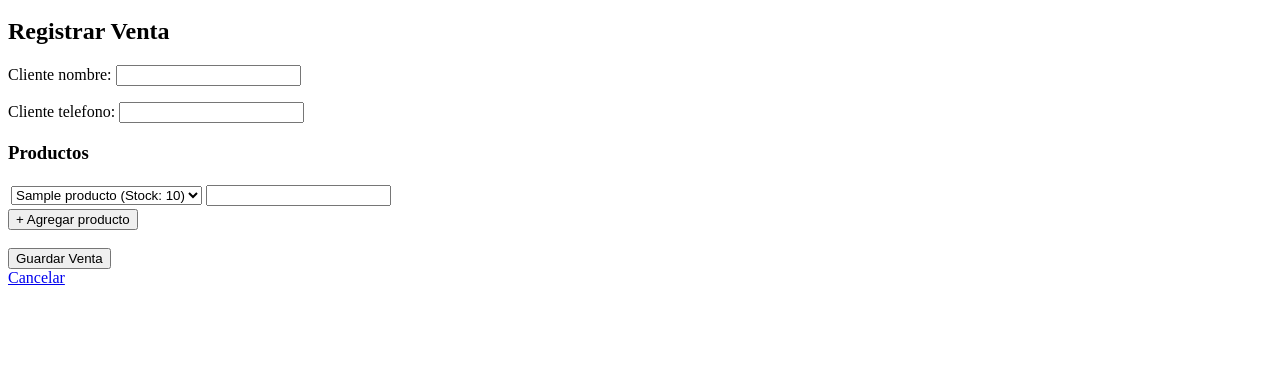
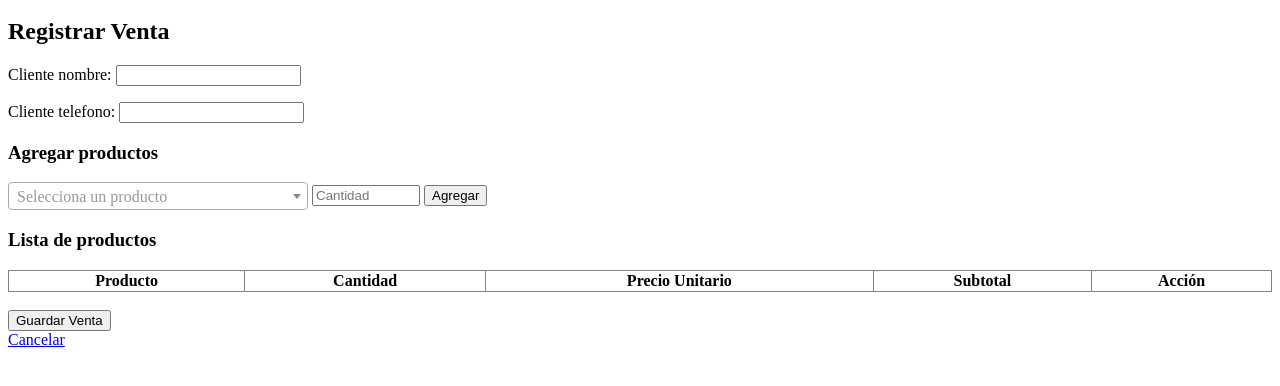
Before and after one commit to rb1022533/punto_de_venta, a Django app: page /agregar_venta/ in a window 1280 px wide. Shown: the part 198-584 px from the top of the page. Run offline with Django 5.2, Linux system fonts and the light colour scheme; a user stored in the database is signed in; tables that the repository leaves empty hold one stand-in row (values such as "Sample post"); lists and menus that the app fills with data are empty; some libraries are stand-ins or nearby versions.

Commit message:
commit 9: mejorado agregar_venta con buscador dinámico de productos, funcionando ok

```diff
--- a/app/views.py
+++ b/app/views.py
@@ -128,58 +128,68 @@
 #Agregar Venta
 @login_required
 def agregar_venta(request):
-    DetalleVentaFormSet = inlineformset_factory(
-        Venta, DetalleVenta,
-        form=DetalleVentaForm,
-        extra=1,
-        can_delete=False
-    )
+    if request.method == "POST":
+        # Datos del cliente
+        cliente_nombre = request.POST.get('cliente_nombre')
+        cliente_telefono = request.POST.get('cliente_telefono')
 
-    if request.method == 'POST':
-        venta_form = VentaForm(request.POST)
-        if venta_form.is_valid():
-            venta = venta_form.save(commit=False)
-            venta.total = 0
-            venta.save()
+        # Listas de productos y cantidades
+        productos_ids = request.POST.getlist('productos[]')
+        cantidades = request.POST.getlist('cantidades[]')
 
-            formset = DetalleVentaFormSet(request.POST, instance=venta)
+        if not productos_ids or not cantidades:
+            messages.error(request, "Debes agregar al menos un producto")
+            return redirect('agregar_venta')
 
-            if formset.is_valid():
-                total_venta = 0
-                for form in formset:
-                    if not form.cleaned_data or not form.cleaned_data.get('producto'):
-                        continue
+        # Crear la venta
+        venta = Venta.objects.create(
+            cliente_nombre=cliente_nombre,
+            cliente_telefono=cliente_telefono,
+            total=0
+        )
+        total_venta = 0
 
-                    detalle = form.save(commit=False)
-                    detalle.venta = venta
+        # Agregar detalles de venta
+        for pid, cant in zip(productos_ids, cantidades):
+            producto = get_object_or_404(Producto, id=pid)
+            cantidad = int(cant)
 
-                    if detalle.producto.cantidad_stock >= detalle.cantidad:
-                        detalle.producto.cantidad_stock -= detalle.cantidad
-                        detalle.producto.save()
+            if producto.cantidad_stock < cantidad:
+                messages.error(request, f"No hay suficiente stock de {producto.nombre}")
+                venta.delete()
+                return redirect('agregar_venta')
 
-                        detalle.precio_unitario = detalle.producto.precio_venta
-                        detalle.save()
+            # Reducir stock
+            producto.cantidad_stock -= cantidad
+            producto.save()
 
-                        total_venta += detalle.cantidad * detalle.precio_unitario
-                    else:
-                        messages.error(request, f"No hay suficiente stock de {detalle.producto.nombre}")
-                        venta.delete()
-                        return redirect('agregar_venta')
+            # Crear detalle de venta
+            detalle = DetalleVenta.objects.create(
+                venta=venta,
+                producto=producto,
+                cantidad=cantidad,
+                precio_unitario=producto.precio_venta
+            )
 
-                venta.total = total_venta
-                venta.save()
-                messages.success(request, "Venta registrada exitosamente!")
-                return redirect('lista_ventas')
-            else:
-                messages.error(request, "Error en los productos de la venta.")
+            total_venta += cantidad * producto.precio_venta
+
+        # Guardar total
+        venta.total = total_venta
+        venta.save()
+
+        messages.success(request, "Venta registrada exitosamente!")
+        return redirect('lista_ventas')
+
     else:
+        # Formulario vacío
         venta_form = VentaForm()
-        formset = DetalleVentaFormSet()
+        # Solo productos con stock > 0
+        productos = Producto.objects.filter(cantidad_stock__gt=0)
 
-    return render(request, 'agregar_venta.html', {
-        'venta_form': venta_form,
-        'formset': formset
-    })
+        return render(request, "agregar_venta.html", {
+            "venta_form": venta_form,
+            "productos": productos
+        })
 
 
 #Lista ventas
--- a/punto_de_venta/templates/agregar_venta.html
+++ b/punto_de_venta/templates/agregar_venta.html
@@ -7,54 +7,54 @@
 <form method="POST" id="venta-form">
   {% csrf_token %}
 
-  <!-- Errores del formulario principal (cliente_nombre, cliente_telefono) -->
-  {% if venta_form.errors %}
-    <div style="color:red; margin-bottom:10px;">
-      {{ venta_form.errors }}
-    </div>
-  {% endif %}
+  <!-- Datos del cliente -->
+  {{ venta_form.as_p }}
 
-  {{ venta_form.as_p }}
-  {{ formset.management_form }}
+  <!-- Sección para agregar productos -->
+  <h3>Agregar productos</h3>
+  <div>
+    <select id="producto-input" style="width: 300px;">
+      <option value="" disabled selected>Selecciona un producto</option>
+      {% for producto in productos %}
+        {% if producto.cantidad_stock > 0 %}
+          <option value="{{ producto.id }}" data-precio="{{ producto.precio_venta }}" data-stock="{{ producto.cantidad_stock }}">
+            {{ producto.nombre }}
+          </option>
+        {% endif %}
+      {% endfor %}
+    </select>
 
-  <!-- Errores generales del formset -->
-  {% if formset.non_form_errors %}
-    <div style="color:red; margin-bottom:10px;">
-      {{ formset.non_form_errors }}
-    </div>
-  {% endif %}
+    <input type="number" id="cantidad-input" placeholder="Cantidad" min="1" style="width:100px;">
+    <button type="button" id="add-producto">Agregar</button>
+  </div>
 
-  <h3>Productos</h3>
-  <table id="productos-table">
- {% for form in formset %}
-<tr class="formset-row producto-form">
-    <td>
-        <select name="{{ form.prefix }}-producto" id="id_{{ form.prefix }}-producto">
-            {% for producto in form.fields.producto.queryset %}
-                <option value="{{ producto.id }}" data-stock="{{ producto.cantidad_stock }}"
-                    {% if form.instance.producto and form.instance.producto.id == producto.id %}selected{% endif %}>
-                    {{ producto.nombre }} (Stock: {{ producto.cantidad_stock }})
-                </option>
-            {% endfor %}
-        </select>
-    </td>
-    <td>
-        <input type="number" name="{{ form.prefix }}-cantidad" id="id_{{ form.prefix }}-cantidad"
-            value="{{ form.instance.cantidad|default_if_none:'' }}" min="1">
-    </td>
-    <td>
-        {% if not forloop.first %}
-        <button type="button" class="remove-producto">Eliminar</button>
-        {% endif %}
-    </td>
-</tr>
-{% endfor %}
-</table>
-  <button type="button" id="add-producto">+ Agregar producto</button>
-  <br><br>
+  <!-- Lista de productos agregados -->
+  <h3>Lista de productos</h3>
+  <table id="productos-table" border="1" style="border-collapse: collapse; width: 100%;">
+    <thead>
+      <tr>
+        <th>Producto</th>
+        <th>Cantidad</th>
+        <th>Precio Unitario</th>
+        <th>Subtotal</th>
+        <th>Acción</th>
+      </tr>
+    </thead>
+    <tbody></tbody>
+  </table>
+
+  <!-- Campos ocultos que enviarán productos[] y cantidades[] -->
+  <div id="hidden-fields"></div>
+
+  <br>
   <button type="submit">Guardar Venta</button>
 </form>
 
 <a href="{% url 'lista_ventas' %}">Cancelar</a>
-<script src="{% static 'js/formset_dynamic.js' %}"></script>
+
+<!-- Select2 -->
+<link href="https://cdn.jsdelivr.net/npm/select2@4.1.0-rc.0/dist/css/select2.min.css" rel="stylesheet" />
+<script src="https://code.jquery.com/jquery-3.6.0.min.js"></script>
+<script src="https://cdn.jsdelivr.net/npm/select2@4.1.0-rc.0/dist/js/select2.min.js"></script>
+<script src="{% static 'js/agregar_venta.js' %}"></script>
 {% endblock %}
--- /dev/null
+++ b/static/js/agregar_venta.js
@@ -0,0 +1,61 @@
+$(document).ready(function() {
+    // Inicializar Select2
+    $('#producto-input').select2({
+        placeholder: "Selecciona un producto",
+        allowClear: true
+    });
+
+    const cantidadInput = $('#cantidad-input');
+    const addBtn = $('#add-producto');
+    const tableBody = $('#productos-table tbody');
+    const hiddenFields = $('#hidden-fields');
+
+    addBtn.on('click', function() {
+        const selectedOption = $('#producto-input option:selected');
+        const productoId = selectedOption.val();
+        const productoNombre = selectedOption.text();
+        const precioUnitario = parseFloat(selectedOption.data('precio')) || 0;
+        const stock = parseInt(selectedOption.data('stock')) || 0;
+        const cantidad = parseInt(cantidadInput.val());
+
+        if (!productoId || !cantidad || cantidad <= 0) {
+            alert("Selecciona un producto y una cantidad válida");
+            return;
+        }
+
+        if (cantidad > stock) {
+            alert(`No hay suficiente stock de ${productoNombre}. Disponible: ${stock}`);
+            return;
+        }
+
+        const subtotal = precioUnitario * cantidad;
+
+        // Crear fila en la tabla
+        const row = $(`
+            <tr>
+                <td>${productoNombre}</td>
+                <td>${cantidad}</td>
+                <td>$${precioUnitario.toFixed(2)}</td>
+                <td>$${subtotal.toFixed(2)}</td>
+                <td><button type="button" class="remove-btn">Eliminar</button></td>
+            </tr>
+        `);
+        tableBody.append(row);
+
+        // Inputs ocultos
+        const inputProd = $(`<input type="hidden" name="productos[]" value="${productoId}">`);
+        const inputCant = $(`<input type="hidden" name="cantidades[]" value="${cantidad}">`);
+        hiddenFields.append(inputProd, inputCant);
+
+        // Reset
+        $('#producto-input').val(null).trigger('change');
+        cantidadInput.val('');
+
+        // Botón eliminar
+        row.find('.remove-btn').on('click', function() {
+            row.remove();
+            inputProd.remove();
+            inputCant.remove();
+        });
+    });
+});
```
Also changed, not shown: static/js/formset_dynamic.js (deleted, +0 -49 lines).
